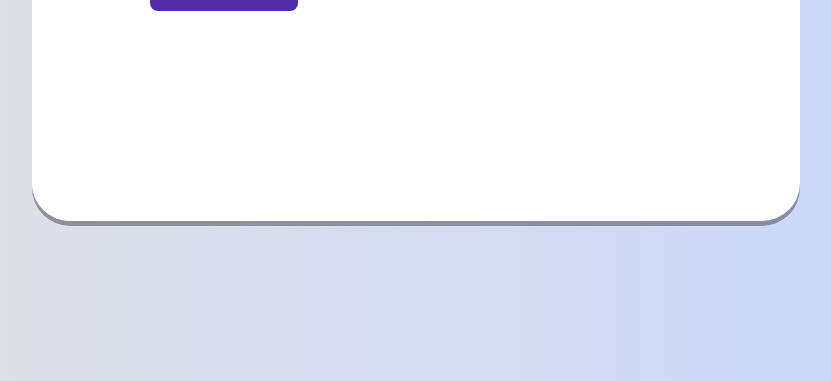
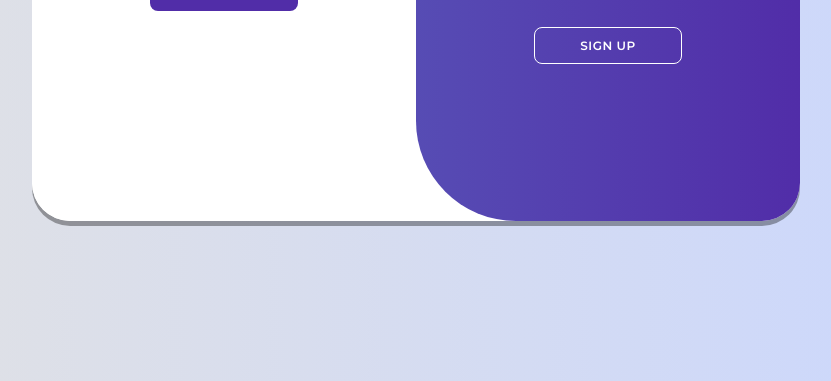
Before and after one commit to lakshay-1809/Quiz-Game-, a plain HTML site: page index.html in a window 1280 px wide. Shown: the part 419-800 px from the top of the page, without its empty margins (224-1055 px from the left). Drawn offline with Linux system fonts and the light colour scheme; a script that the page names is missing.

Commit message:
toggling styles added in style.css

```diff
--- a/style.css
+++ b/style.css
@@ -37,7 +37,7 @@ body{
 }
 
 .container a {
-    color: #fff;
+    color: #333;
     font-size: 13px;
     text-decoration: none;
     margin: 15px 0 10px;
@@ -121,3 +121,69 @@ body{
         z-index: 5;
     }
 }
+
+.toggle-container{
+    position: absolute;
+    top: 0;
+    left: 50%;
+    width: 50%;
+    height: 100%;
+    overflow: hidden;
+    transition: all 0.6s ease-in-out;
+    border-radius: 150px 0 0 100px;
+    z-index: 1000;
+}
+
+.container.active .toggle-container{
+    transform: translateX(-100%);
+    border-radius:  0 150px 100px 0;
+}
+
+.toggle{
+    background-color: #512da8;
+    height: 100%;
+    background: linear-gradient(to right, #5c6bc0, #512da8);
+    color: #fff;
+    position: relative;
+    left: -100%;
+    height: 100%;
+    width: 200%;
+    transform: translateX(0);
+    transition: all 0.6s ease-in-out;
+}
+
+.container.active .toggle{
+    transform: translateX(50%);
+}
+
+.toggle-panel{
+    position: absolute;
+    width: 50%;
+    height: 100%;
+    display: flex;
+    align-items: center;
+    justify-content: center;
+    flex-direction: column;
+    padding: 0 30px;
+    text-align: center;
+    top: 0;
+    transform: translateX(0);
+    transition: all 0.6s ease-in-out;
+}
+
+.toggle-left{
+    transform: translateX(-200%);
+}
+
+.container.active .toggle-left{
+    transform: translateX(0);
+}
+
+.toggle-right{
+    right: 0;
+    transform: translateX(0);
+}
+
+.container.active .toggle-right{
+    transform: translateX(200%);
+}
```
